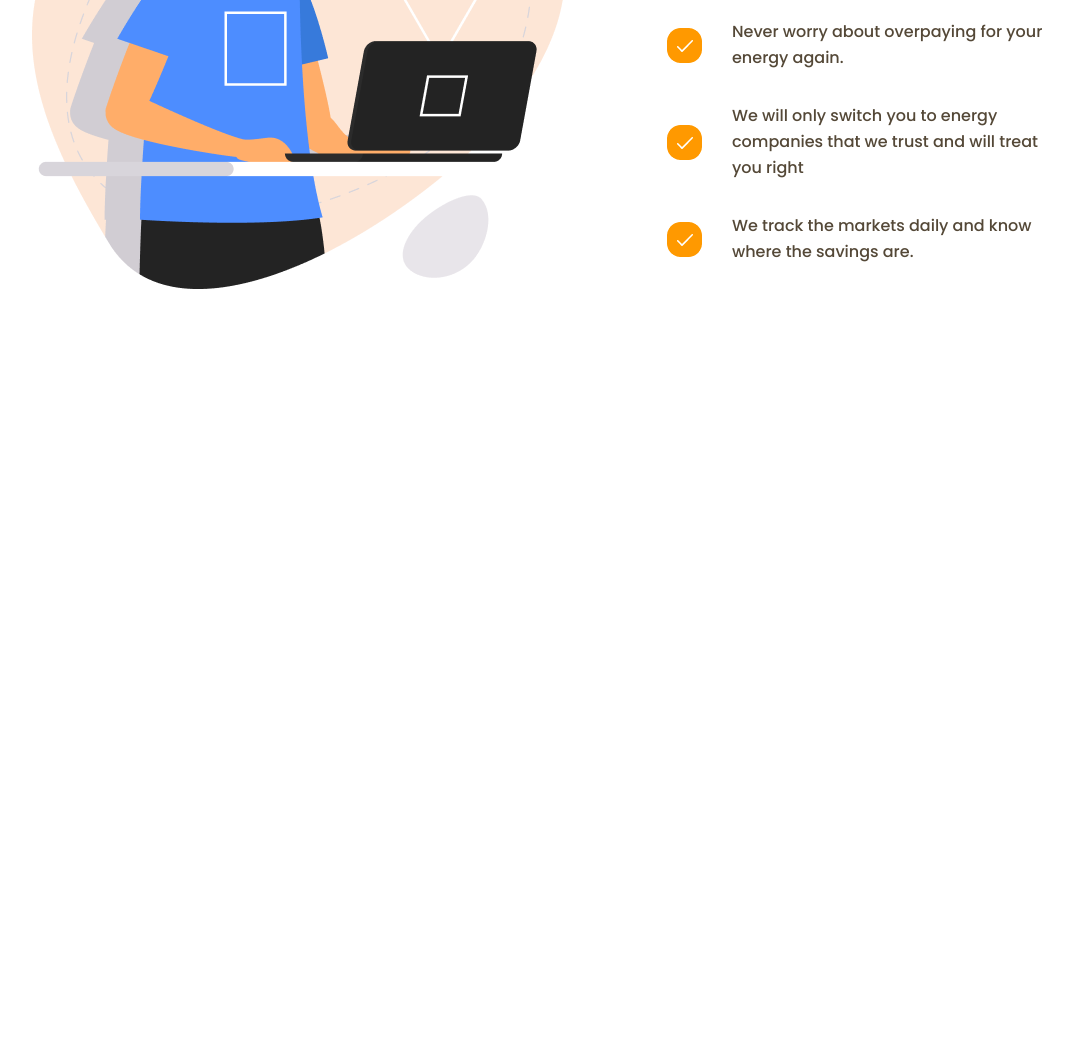
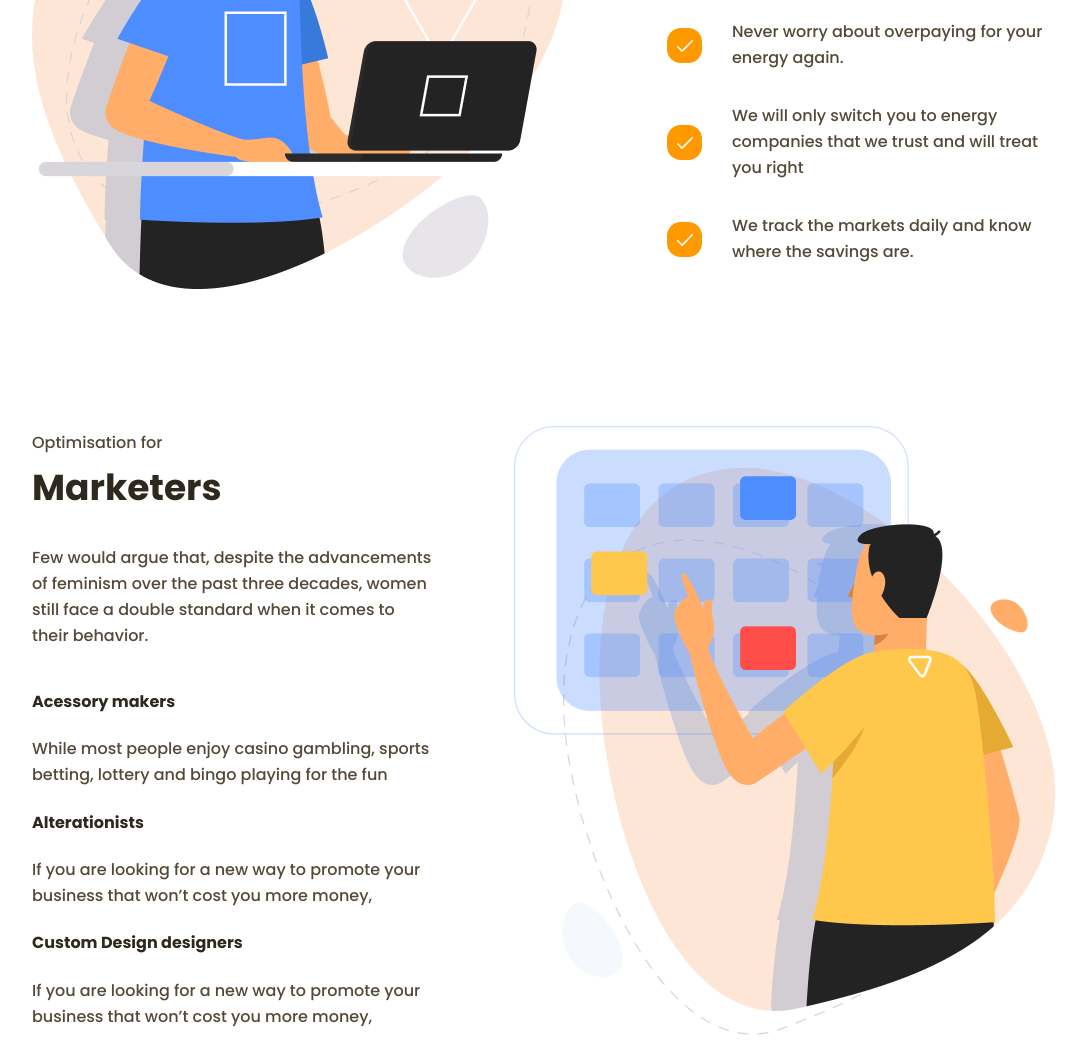
Before and after one commit to jbwizard/productly, a plain HTML site: page index.html in a window 1280 px wide. Shown: the part 2452-3508 px from the top of the page, without its empty margins (96-1182 px from the left). Before the commit the page ends 2752 px from the top, so only its background shows below. Drawn offline with Linux system fonts and the light colour scheme.

Commit message:
add section five

```diff
--- a/index.html
+++ b/index.html
@@ -124,6 +124,30 @@
             </div>
             <img src="../images/Image3.png" alt="Product Managers">
         </section>
+        <section class="section__five">
+            <div class="section__five-info">
+                <p class="txt subtitle">Optimisation for</p>
+                <h2 class="section__three-title">Marketers</h2>
+                <p class="txt">Few would argue that, despite the advancements of feminism over the past three
+                     decades, women still face a double standard when it comes to their behavior.  </p>
+                <div class="acessory-makers">
+                    <h4>Acessory makers</h4>
+                    <p class="txt">While most people enjoy casino gambling,
+                    sports betting, lottery and bingo playing for the fun</p>
+                </div>
+                <div class="alterationists">
+                    <h4>Alterationists</h4>
+                    <p class="txt">If you are looking for a new way to promote your business
+                        that won’t cost you more money, </p>
+                </div>
+                <div class="custom-design-designers">
+                    <h4>Custom Design designers</h4>
+                    <p class="txt">If you are looking for a new way to promote your business
+                        that won’t cost you more money, </p>
+                </div>
+            </div>
+            <img src="../images/Image4.png" alt="Marketers">
+        </section>
     </main>
 </body>
 </html>
--- a/styles/index.css
+++ b/styles/index.css
@@ -331,3 +331,17 @@ h4{
     /* identical to box height */
     color: #2F281E;
 }
+
+/*SECTION FIVE*/
+
+.section__five{
+    margin: auto;
+    margin-top: 104px;
+    width: 80%;
+    padding: 10px;
+    display: flex;
+    gap: 82px;
+    align-items: center;
+    justify-content: space-between;
+
+}
```
